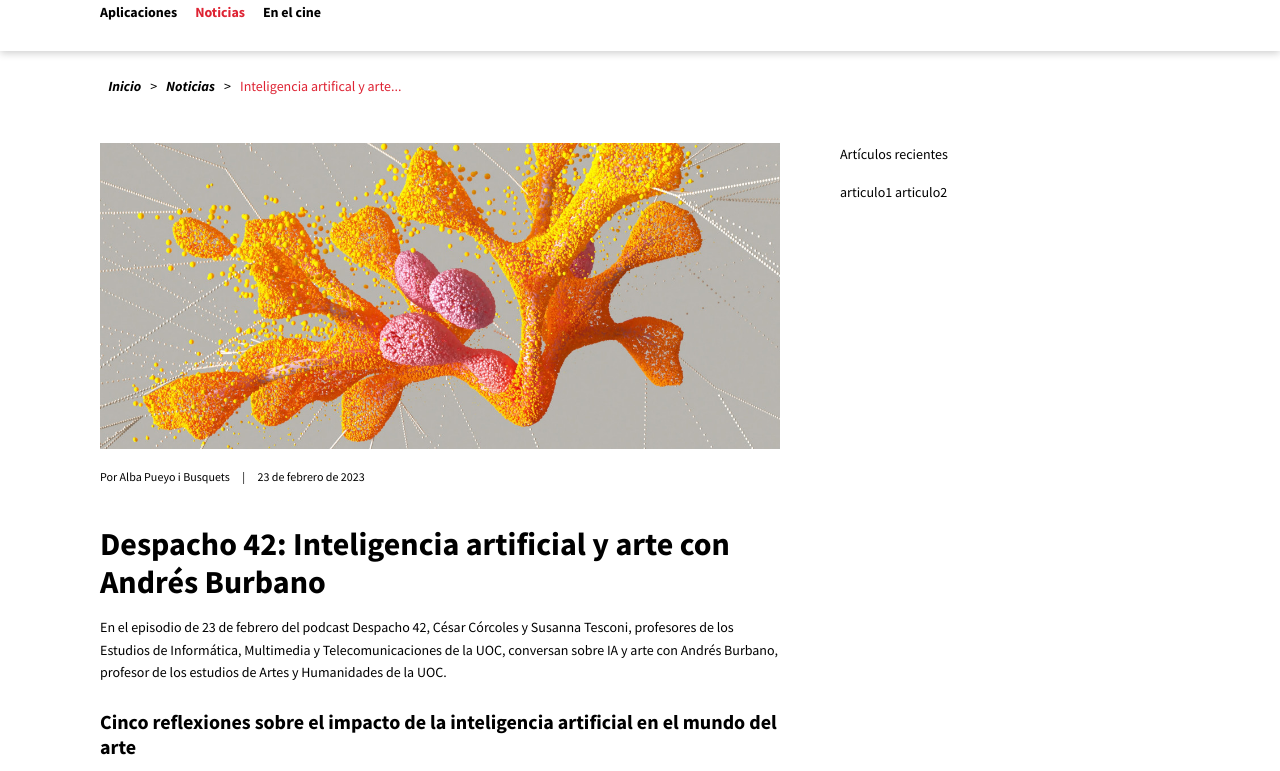
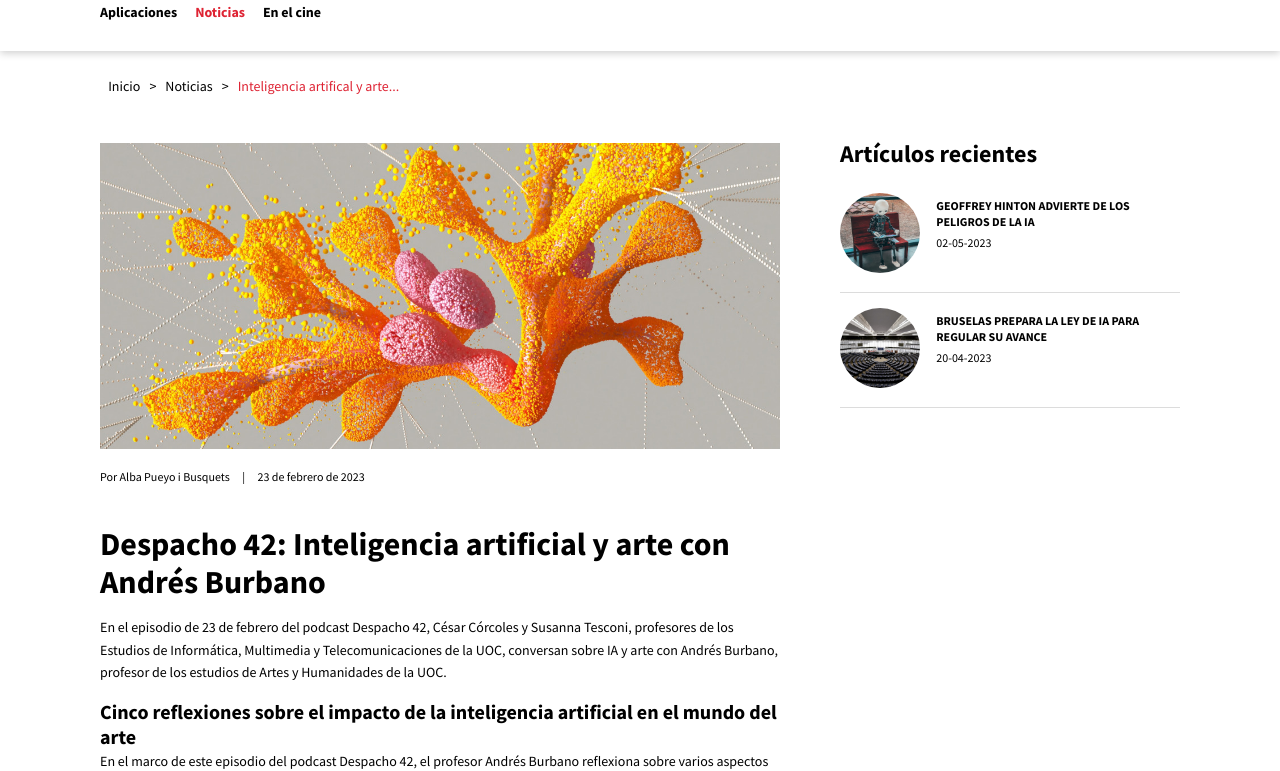
Before and after one commit to dryant/htmlcss-pec3, a plain HTML site: page despacho-42.html in a window 1280 px wide. Shown: the part 57-828 px from the top of the page. Drawn offline with Linux system fonts and the light colour scheme.

Commit message:
Finalizada Despacho42. Pendiente repaso final.

```diff
--- a/css/estilos.css
+++ b/css/estilos.css
@@ -57,7 +57,7 @@ h2 {
     font-size:1.6rem;
     font-weight: 700;
     text-align: center;
-    margin: 15px 0;
+    /*! margin: 15px 0; */
 }
 p {
     line-height: 1.4rem;
@@ -371,6 +371,17 @@ article a.more:before {
     grid-template-columns: 2fr 1fr;
     grid-gap: 60px;
 }
+@media (max-width:900px) {
+    .content {
+        grid-template-columns: 1fr;
+        grid-gap: 60px;
+    }
+    aside {
+        max-width: 80%;
+        margin: auto;
+    }
+}
+
 #despacho nav ul li {
     padding: 0;
 }
@@ -404,6 +415,10 @@ article a.more:before {
 .breadcrumb li:last-of-type {
     color: rgb(222,35,51);
 }
+#despacho .breadcrumb ul li a {
+    font-weight: 400;
+    font-style: normal;
+}
 #despacho article {
     margin-bottom: 25px;
 }
@@ -426,7 +441,6 @@ article picture {
 }
 #despacho h2 {
     font-size: 20px;
-    margin: 25px 0;
 }
 #despacho h1, #despacho h2 {
     font-weight: 700;
@@ -455,6 +469,15 @@ p.referencia a {
     background-color: rgb(244, 246, 247);
     padding: 25px;
     margin-bottom: 30px;
+}
+@media (max-width:600px) {
+    .about {
+        grid-template-columns: auto;
+    }
+    aside {
+        max-width: 100%;
+        margin: auto;
+    }
 }
 .about .logo-col img {
     max-width: 65px;
@@ -506,6 +529,35 @@ input[type="submit"] {
 	padding: 8px 10px;
 	text-transform: uppercase;
 	color: #ffffff;
+}
+aside p.h2 {
+    font-size: 24px;
+    font-weight: 700;
+}
+ul.related {
+    margin-top: 28px;
+}
+.related li {
+    display: grid;
+    grid-template-columns: 1fr 3fr;
+    gap: 15px;
+    border-bottom: solid 1px rgb(220, 220, 220);
+    margin-bottom: 15px;
+    padding-bottom: 10px;
+}
+.related img {
+    max-width: 80px;
+    border-radius: 50%;
+}
+#despacho .excerpt > h2.h4 {
+    margin: 5px 0 0;
+    text-transform: uppercase;
+    font-size: 12px;
+    line-height: 1rem;
+}
+
+#despacho .excerpt time {
+    font-size: 12px;
 }
 /************* Fin NOTICIAS *************/
 /*********************************************
--- a/despacho-42.html
+++ b/despacho-42.html
@@ -98,8 +98,26 @@
             </article>
             <aside>
                 <p class="h2">Artículos recientes</p>
-                articulo1
-                articulo2
+                <ul class="related">
+                    <li>
+                        <div class="article-img">
+                            <img src="img/n-geoffrey-hinton-thumbnail.jpg" alt="Peligros de la IA">
+                        </div>
+                        <div class="excerpt">
+                            <h2 class="h4">Geoffrey Hinton advierte de los peligros de la IA</h2>
+                            <time datetime="2023/05/02">02-05-2023</time>
+                        </div>
+                    </li>
+                    <li>
+                        <div class="article-img">
+                            <img src="img/n-ue-ia-thumbnail.jpg" alt="Regular avance de la IA">
+                        </div>
+                        <div class="excerpt">
+                            <h2 class="h4">Bruselas prepara la ley de IA para regular su avance</h2>
+                            <time datetime="2023/04/20">20-04-2023</time>
+                        </div>
+                    </li>
+                </ul>
             </aside>
         </div>
     </main>
```
